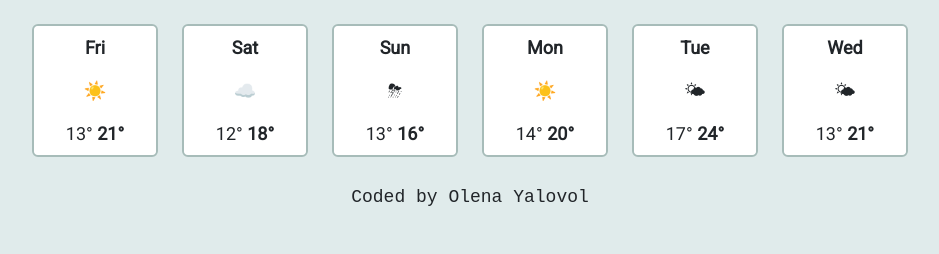
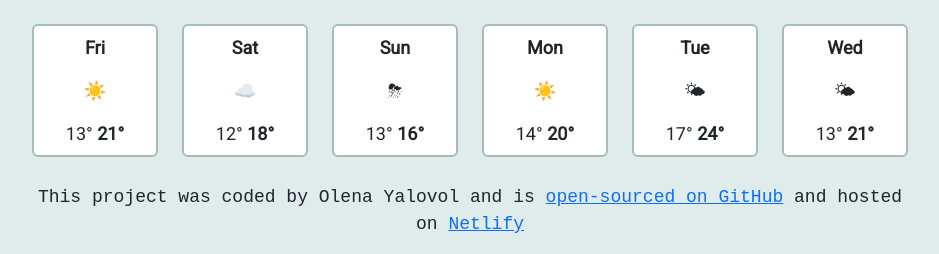
Before and after one commit to OlenaYalovol/good-weather-project, a plain HTML site: page index.html in a window 1280 px wide. Shown: the part 590-844 px from the top of the page, without its empty margins (170-1109 px from the left). Before the commit the page ends 817 px from the top, so only its background shows below. Drawn offline with nearby package versions, Linux system fonts and the light colour scheme; no server answers; files whose address does not match are found by name.

Commit message:
added links to GitHub and Netlify

```diff
--- a/index.html
+++ b/index.html
@@ -165,7 +165,7 @@
         </div>
       </div>
       <br />
-      <p>Coded by Olena Yalovol</p>
+      <p>This project was coded by Olena Yalovol and is <a href="https://github.com/OlenaYalovol/good-weather-project" target="_blank">open-sourced on GitHub</a> and hosted on <a href="https://www.netlify.com/" target="_blank">Netlify</a></p>
     </div>
     <script src="src/index.js"></script>
   </body>
```
